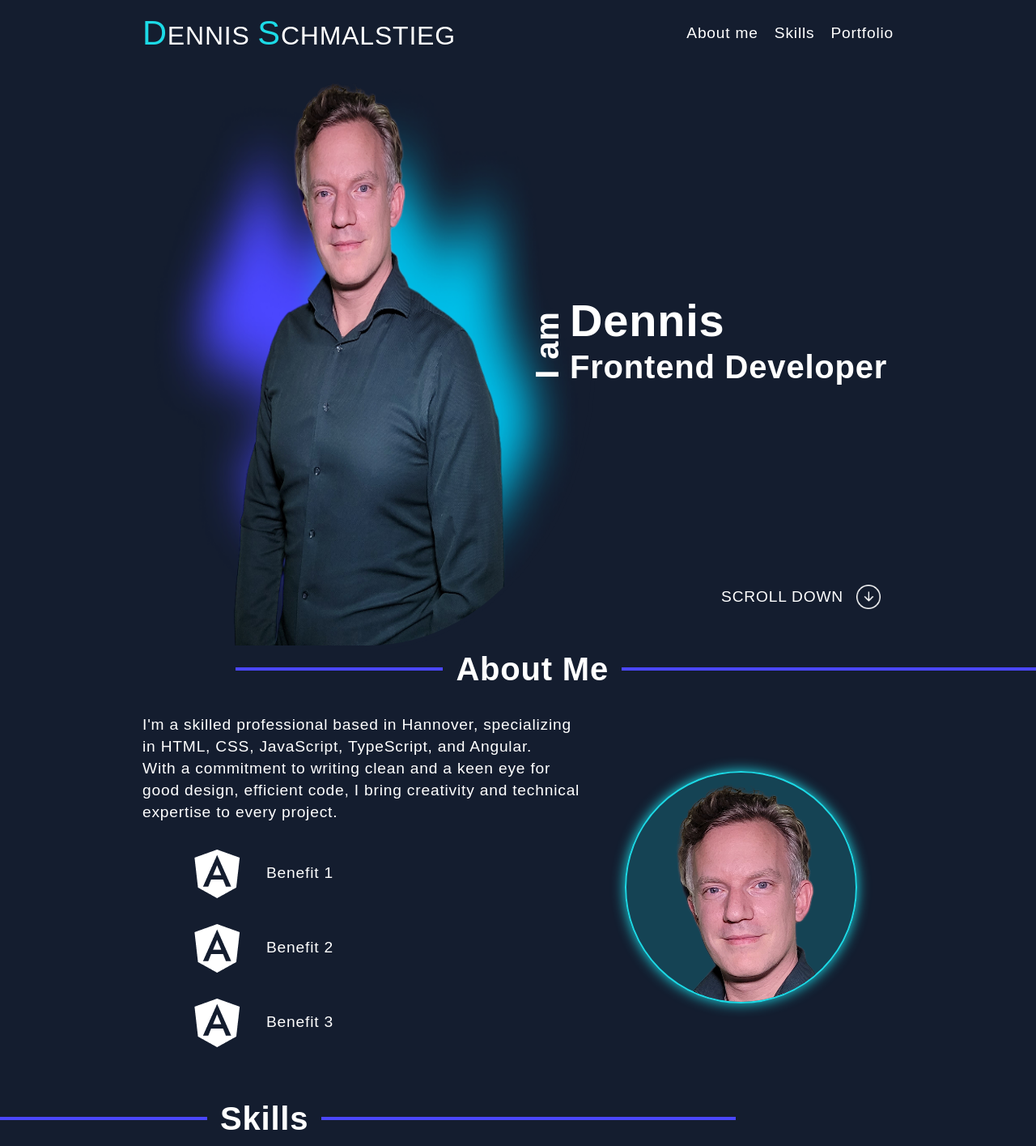
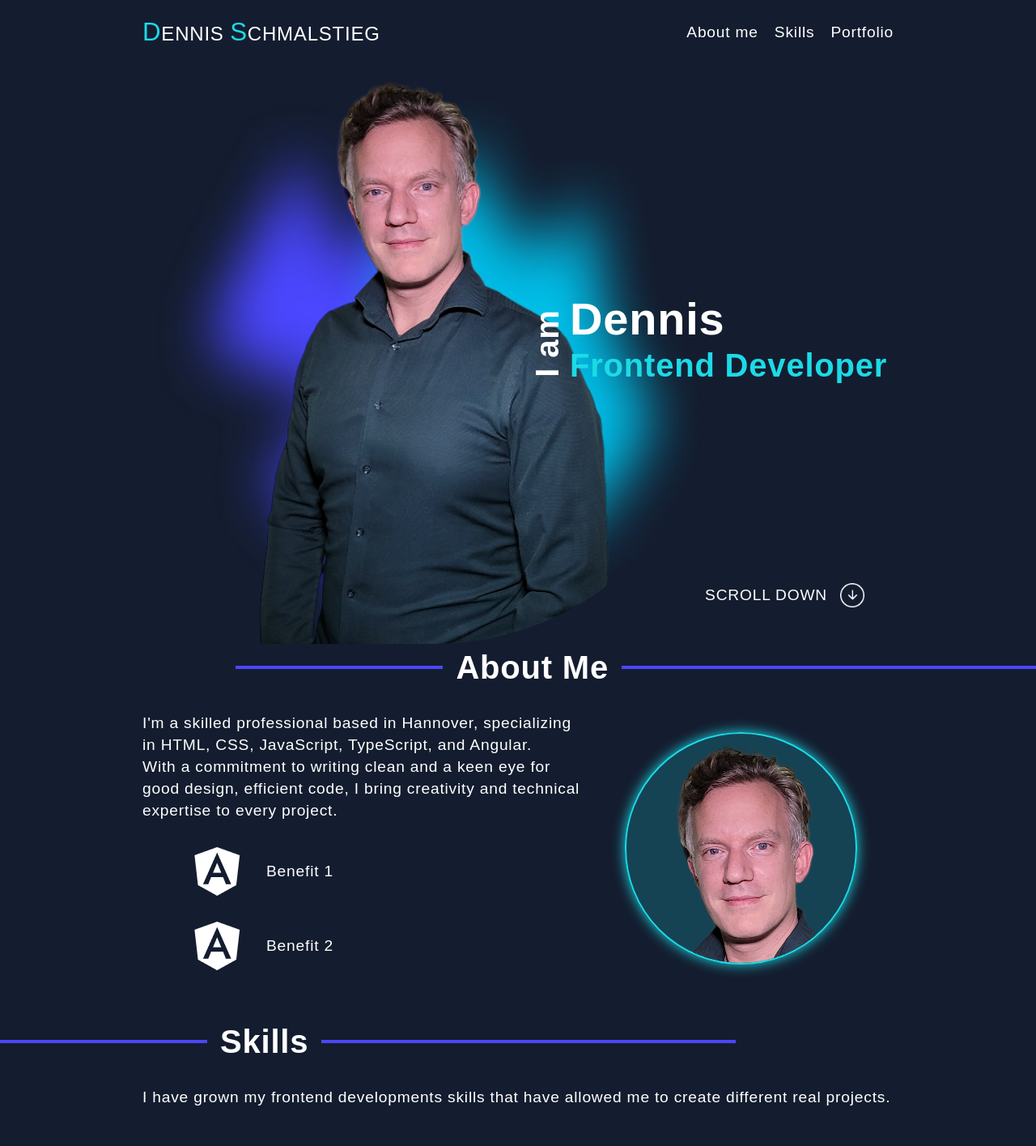
Before and after one commit to felianfilian/portfolio, an Angular app: page / in a window 1280 px wide. Shown: the top 1415 px of the page at 81% size. Built offline with nearby package versions, Linux system fonts and the light colour scheme.

Commit message:
section update

```diff
--- a/src/app/header/header.component.html
+++ b/src/app/header/header.component.html
@@ -1,6 +1,6 @@
 <section id="main-header">
   <div class="header-content content-width">
-    <div class="fs-32">
+    <div class="fs-24">
       <span class="first-letter">D</span>ENNIS
       <span class="first-letter">S</span>CHMALSTIEG
     </div>
--- a/src/app/header/header.component.scss
+++ b/src/app/header/header.component.scss
@@ -1,15 +1,19 @@
 @import "src/assets/global-scss.scss";
 
 #main-header {
+  position: fixed;
   box-sizing: border-box;
+
   display: flex;
   justify-content: center;
 
-  min-height: 50px;
+  width: 100%;
+  height: 10vh;
 
   padding: 12px 0px;
 
   background-color: $bg01;
+  z-index: 500;
 }
 
 .header-content {
--- a/src/app/section01-hero/section01-hero.component.html
+++ b/src/app/section01-hero/section01-hero.component.html
@@ -3,7 +3,7 @@
     <div class="hero-title">
       <h2 class="hero-vertical">I am</h2>
       <h1>Dennis</h1>
-      <h2>Frontend Developer</h2>
+      <h2 class="hero-subtitle">Frontend Developer</h2>
     </div>
     <div class="hero-image">
       <img
--- a/src/app/section01-hero/section01-hero.component.scss
+++ b/src/app/section01-hero/section01-hero.component.scss
@@ -3,7 +3,10 @@
 #section-hero {
   display: flex;
   justify-content: center;
+
   height: 90vh;
+
+  padding-top: 10vh;
 }
 
 .hero-container {
@@ -19,6 +22,10 @@
   width: 400px;
 }
 
+.hero-subtitle {
+  color: $color01;
+}
+
 .hero-vertical {
   rotate: 270deg;
   position: absolute;
@@ -32,7 +39,6 @@
 }
 
 .img-profile {
-  width: 550px;
   border: 5px solid $bg01;
   border-bottom-right-radius: 50%;
 }
@@ -40,7 +46,7 @@
 .scroll-info {
   position: absolute;
   bottom: 50px;
-  right: 0;
+  right: 20px;
 
   display: flex;
   align-items: center;
@@ -59,4 +65,7 @@
     bottom: 20vh;
     left: 20vw;
   }
+  .img-profile {
+    width: auto;
+  }
 }
--- a/src/app/section02-about/section02-about.component.html
+++ b/src/app/section02-about/section02-about.component.html
@@ -34,14 +34,6 @@
           />
           <p>Benefit 2</p>
         </div>
-        <div class="benefit-container">
-          <img
-            class="icon-benefit"
-            src="./assets/skill_icons/skill_angular.png"
-            alt=""
-          />
-          <p>Benefit 3</p>
-        </div>
       </div>
 
       <div class="img-about">
```
